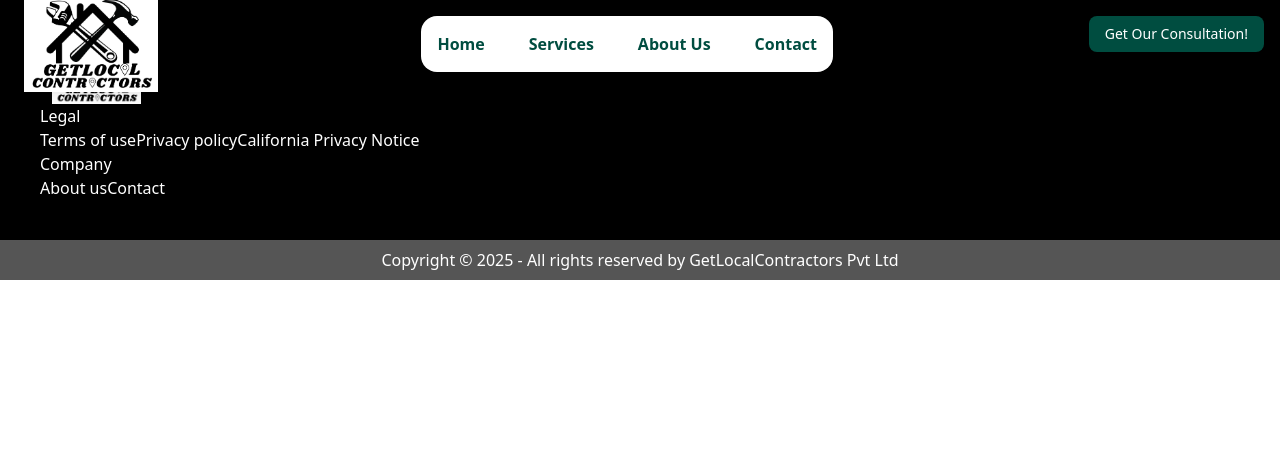
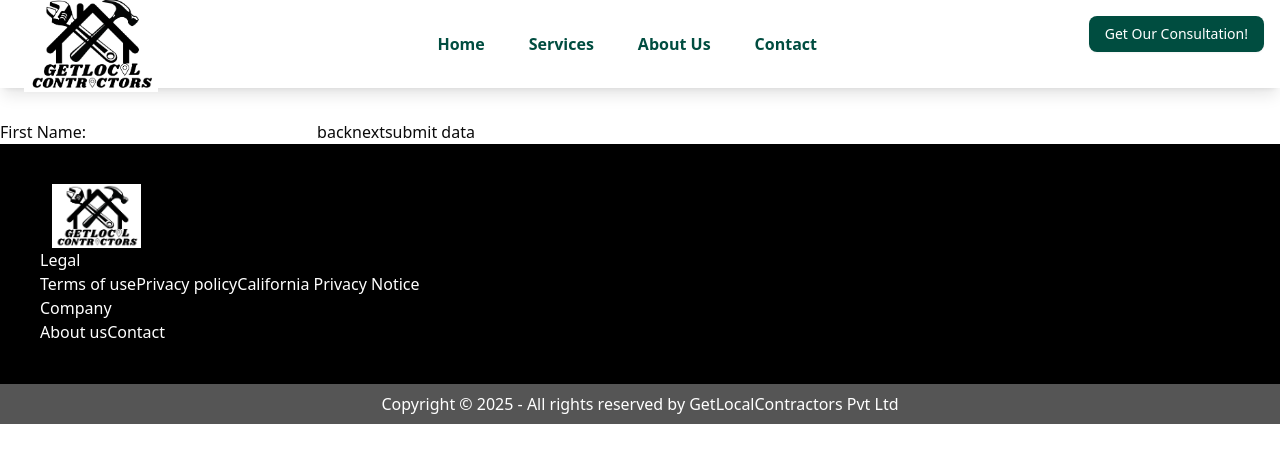
Before and after one commit to dawood7233/GetLocalContractors, a React (Vite) app: page /ServiceDetails in a window 1280 px wide. Shown: the top 462 px of the page. Built offline with nearby package versions, Linux system fonts and the light colour scheme.

Commit message:
form developed

```diff
--- a/package.json
+++ b/package.json
@@ -15,6 +15,7 @@
     "@tailwindcss/vite": "^4.0.13",
     "class-variance-authority": "^0.7.1",
     "clsx": "^2.1.1",
+    "formik": "^2.4.6",
     "lucide-react": "^0.479.0",
     "motion": "^12.5.0",
     "react": "^19.0.0",
@@ -23,7 +24,8 @@
     "react-router-dom": "^7.3.0",
     "tailwind-merge": "^3.0.2",
     "tailwindcss": "^4.0.13",
-    "tailwindcss-animate": "^1.0.7"
+    "tailwindcss-animate": "^1.0.7",
+    "yup": "^1.6.1"
   },
   "devDependencies": {
     "@eslint/js": "^9.21.0",
--- a/src/App.jsx
+++ b/src/App.jsx
@@ -7,6 +7,7 @@ import Contact from "./Pages/Contact";
 import About from "./Pages/About";
 import Footer from "./Components/Footer";
 import AutoScroll from "./Components/AutoScroll";
+import ServiceDetails from "./Pages/ServiceDetails";
 
 const App = () => {
   return (
@@ -18,6 +19,7 @@ const App = () => {
           <Route path="/Services" element={<Services/>}></Route>
           <Route path="/Contact" element={<Contact/>}></Route>
           <Route path="/About" element={<About/>}></Route>
+          <Route path="/ServiceDetails" element={<ServiceDetails/>}></Route>
         </Routes>
         <Footer/>
     </Router>
--- a/src/Pages/Home.jsx
+++ b/src/Pages/Home.jsx
@@ -10,6 +10,7 @@ const Home = () => {
       <div
         className="absolute inset-0 bg-cover bg-center opacity-30"
         style={{ backgroundImage: "url('/assets/images/hero-background.jpg')" }}
+        loading="lazy"
       ></div>
 
       {/* Hero Content */}
--- a/src/Pages/ServiceDetails.jsx
+++ b/src/Pages/ServiceDetails.jsx
@@ -1,11 +1,91 @@
-import React from 'react'
+import React, { useState } from "react";
+import { Formik, Form, Field } from "formik";
 
 const ServiceDetails = () => {
+  const [step, setStep] = useState(1);
   return (
-    <div>
+    <div className="pt-30">
+      <Formik
+        initialValues={{
+          firstName: "",
+          lastName: "",
+          email: "",
+          phone: "",
+          address: "",
+          city: "",
+          state: "",
+          zipcode: "",
+          homeowner: "",
+          propertytype: "",
+          purchasetimeframe: "",
+          timetocall: "",
+          description: "",
+          checkbox: "",
+        }}
+        onSubmit={(values) => {
+          console.log(values);
+        }}
+      >
+        <Form>
+          {step === 1 && (
+            <>
+              <label>First Name:</label>
+              <Field name="firstName" type="text" />
+            </>
+          )}
+          {step === 2 && (
+            <>
+              <label>Last Name:</label>
+              <Field name="lastName" type="text" />
+            </>
+          )}
+          {step === 3 && (
+            <>
+              <label>Email:</label>
+              <Field name="email" type="email" />
+            </>
+          )}
+          {step === 4 && (
+            <>
+              <label>Phone Number:</label>
+              <Field name="phone" type="text" />
+            </>
+          )}
+          {step === 5 && (
+            <>
+              <label>Street Address:</label>
+              <Field name="address" type="text" />
+            </>
+          )}
+          {step === 6 &&(<>
+          <label>City:</label>
+          <Field name="city" type="text" />
+          </>)}
+          {step===7 &&(<>
+          <label>State:</label>
+          <Field name="state" type="text" />
+          </>)}
+          {step===8 &&(<>
+          <label>Zip Code:</label>
+          <Field name="zipcode" type="text" />
+          </>)}
+          {step===9 &&(<>
+          <label>Are you a homeowner?</label>
+          <Field name="homeowner" type="radio" value="yes" />
+          <Field name="homeowner" type="radio" value="no" />
+          </>)}
+          <button type="button" onClick={() => setStep(step - 1)}>
+            back
+          </button>
+          <button type="button" onClick={() => setStep(step + 1)}>
+            next
+          </button>
 
+          <button type="submit">submit data</button>
+        </Form>
+      </Formik>
     </div>
-  )
-}
+  );
+};
 
-export default ServiceDetails
+export default ServiceDetails;
--- a/src/Pages/Services.jsx
+++ b/src/Pages/Services.jsx
@@ -11,19 +11,20 @@ const Services = ({ visibleServices, homeView = false }) => {
       <h1 className={`font-bold text-4xl text-center pt-10 pb-10 ${homeView ? "hidden" : ""}`}>
         Our Services
       </h1>
-      <div className="container mx-auto px-6 lg:px-20 ">
+      <div className="container mx-auto px-6 lg:px-20">
         <div className="grid grid-cols-1 md:grid-cols-2 lg:grid-cols-2 gap-6 cursor-pointer">
           {allServices.slice(0, visibleServices).map((service) => (
             <div
               key={service.id}
-              className="bg-primary text-secondary shadow-md  rounded-4xl p-6 text-center"
+              className="bg-primary text-secondary shadow-md  rounded-4xl p-6 text-center hover:scale-105 transition-transform duration-500"
               onClick={() => navigate(`/services/${service.title}`)}
             >
-              <div className="mb-4 ">
+              <div className="mb-4">
                 <img
                   src={service.image}
                   alt={service.title}
-                  className="w-20 h-20 mx-auto hover:scale-155 transition-transform duration-500"
+                  className="w-20 h-20 mx-auto"
+                  loading="lazy"
                 />
               </div>
               <h3 className="text-xl font-semibold mb-2 ">{service.title}</h3>
@@ -37,7 +38,7 @@ const Services = ({ visibleServices, homeView = false }) => {
         {visibleServices < allServices.length && (
           <div className="text-center mt-8">
             <button
-              className=""
+              className="text-white"
               onClick={() => navigate("/services")}
             >
               Show All Services
```
Also changed, not shown: 1 other file (tests, documents, lock files or other folders).
